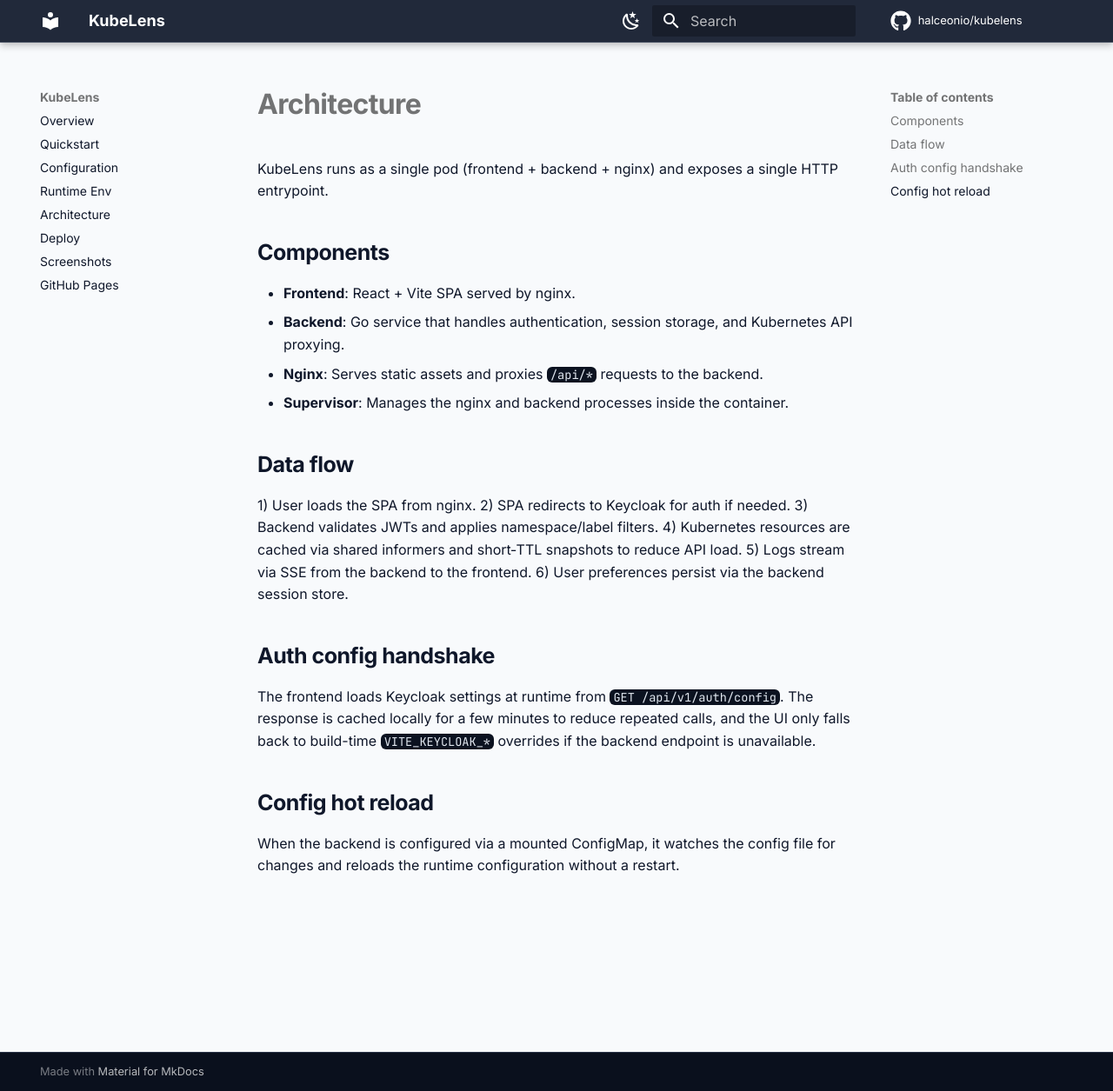
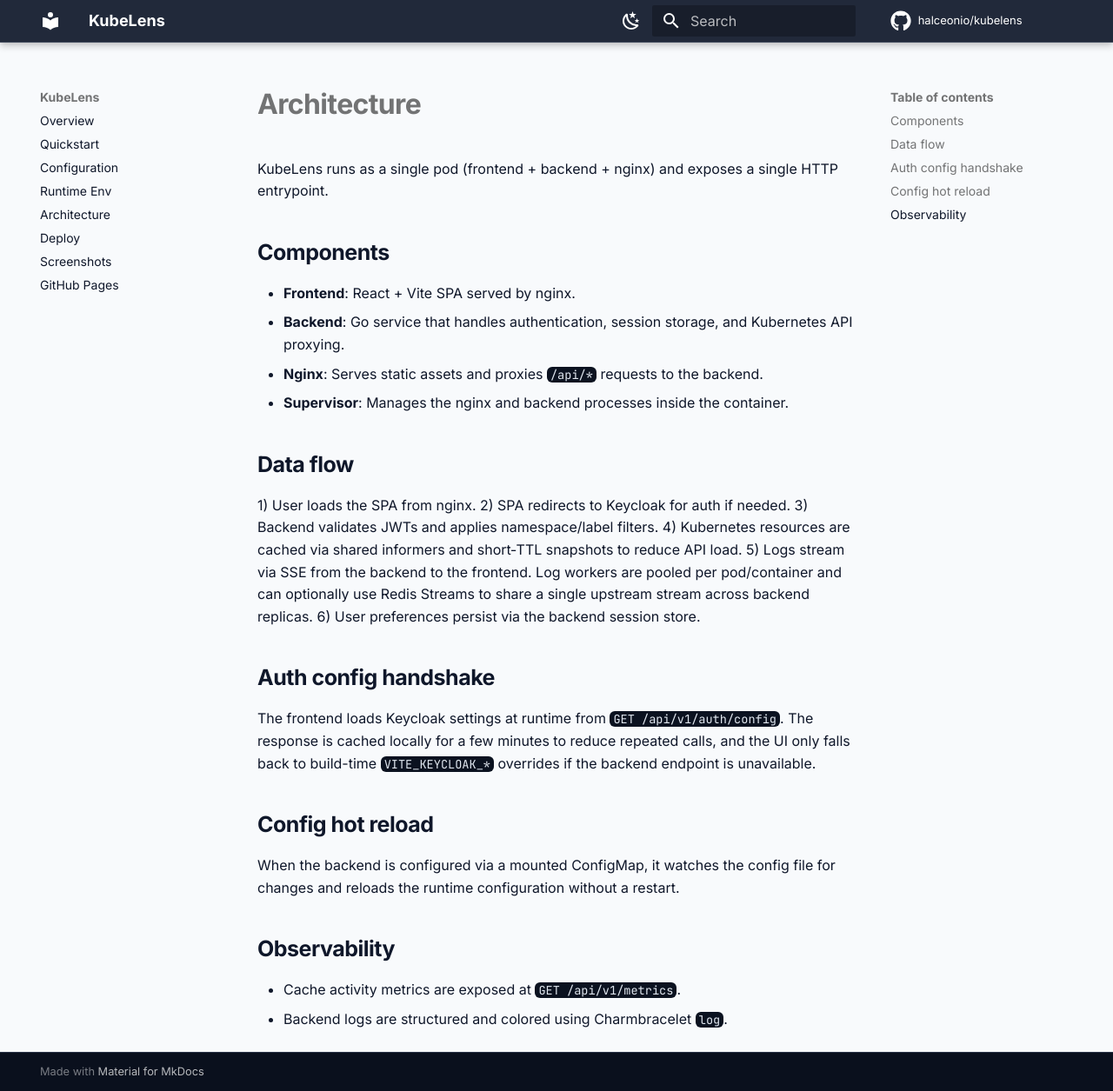
Before and after one commit to halceonio/kubelens, an MkDocs documentation site: the page built from docs/architecture.md, in a window 1280 px wide and 1255 px high. Shown: the whole window at 87% size. Built offline with MkDocs 1.6.1 and Material for MkDocs 9.7.7, drawn with Linux system fonts in a browser that asks for light colours; comment, search, counter and statistics services are not loaded.

Commit message:
Update docs for recent logging and streaming changes

```diff
--- a/docs/architecture.md
+++ b/docs/architecture.md
@@ -13,7 +13,7 @@ KubeLens runs as a single pod (frontend + backend + nginx) and exposes a single
 2) SPA redirects to Keycloak for auth if needed.
 3) Backend validates JWTs and applies namespace/label filters.
 4) Kubernetes resources are cached via shared informers and short‑TTL snapshots to reduce API load.
-5) Logs stream via SSE from the backend to the frontend.
+5) Logs stream via SSE from the backend to the frontend. Log workers are pooled per pod/container and can optionally use Redis Streams to share a single upstream stream across backend replicas.
 6) User preferences persist via the backend session store.
 
 ## Auth config handshake
@@ -25,3 +25,7 @@ endpoint is unavailable.
 ## Config hot reload
 When the backend is configured via a mounted ConfigMap, it watches the config
 file for changes and reloads the runtime configuration without a restart.
+
+## Observability
+- Cache activity metrics are exposed at `GET /api/v1/metrics`.
+- Backend logs are structured and colored using Charmbracelet `log`.
```
Also changed, not shown: README.md (+2 -0 lines), docs/configuration.md (+1 -0 lines).
